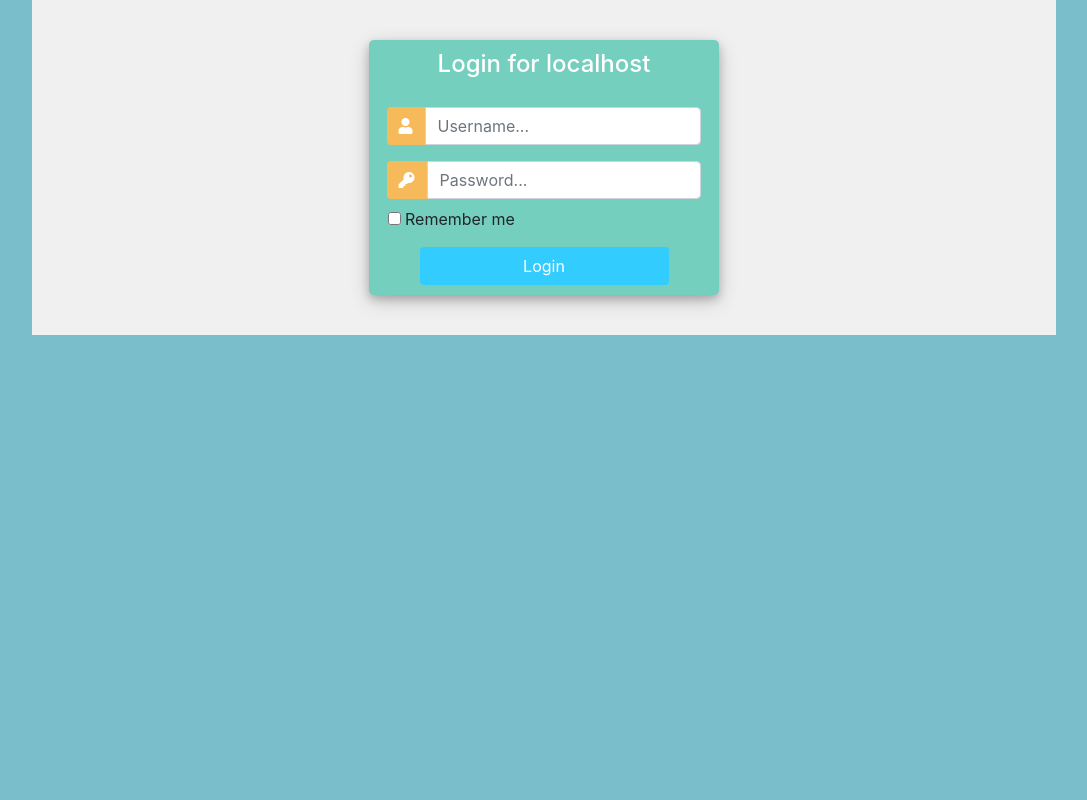
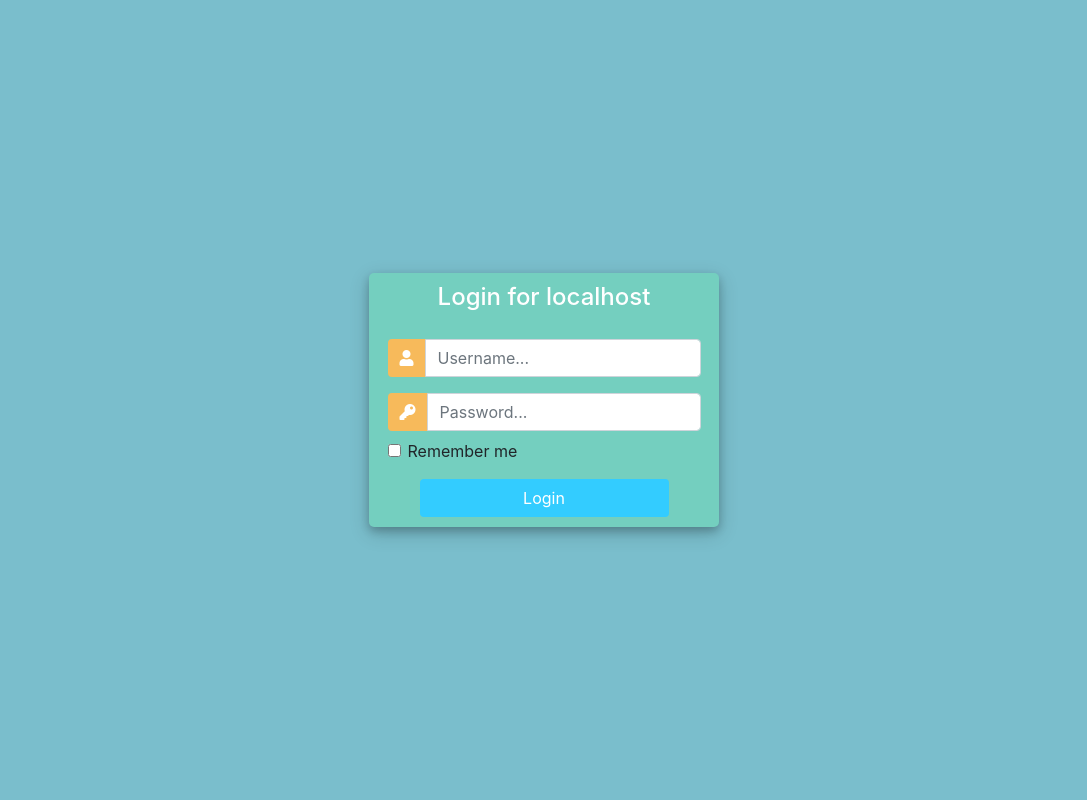
Before and after one commit to vijaya8118/scoruda81, a Django app: page /login in a window 1280 px wide. Shown: the whole page, without its empty margins (96-1183 px from the left). Run offline with Django 5.2, Linux system fonts and the light colour scheme; parts of the project's set-up code (start-up, migrations or seed data) failed here and were passed over; some libraries are stand-ins or nearby versions.

Commit message:
Update login.html

```diff
--- a/scoapp/templates/login.html
+++ b/scoapp/templates/login.html
@@ -1,15 +1,15 @@
 <!DOCTYPE html>
-<html>
+<html lang="en">
+<head>
+    <meta charset="UTF-8">
+    <title>Login</title>
 
-<head>
-	<title>Login</title>
-	<link rel="stylesheet" href="https://stackpath.bootstrapcdn.com/bootstrap/4.1.3/css/bootstrap.min.css" integrity="sha384-MCw98/SFnGE8fJT3GXwEOngsV7Zt27NXFoaoApmYm81iuXoPkFOJwJ8ERdknLPMO" crossorigin="anonymous">
-	<script src="https://ajax.googleapis.com/ajax/libs/jquery/3.3.1/jquery.min.js"></script>
-	<link rel="stylesheet" href="https://use.fontawesome.com/releases/v5.6.1/css/all.css" integrity="sha384-gfdkjb5BdAXd+lj+gudLWI+BXq4IuLW5IT+brZEZsLFm++aCMlF1V92rMkPaX4PP" crossorigin="anonymous">
+    <!-- Bootstrap and FontAwesome -->
+    <link rel="stylesheet" href="https://stackpath.bootstrapcdn.com/bootstrap/4.1.3/css/bootstrap.min.css" crossorigin="anonymous">
+    <link rel="stylesheet" href="https://use.fontawesome.com/releases/v5.6.1/css/all.css" crossorigin="anonymous">
 
     <style>
-		body,
-		html {
+        body, html {
             margin: 0;
             padding: 0;
             height: 100%;
@@ -17,38 +17,26 @@
         }
         .user_card {
             width: 350px;
-			margin-top: auto;
-			margin-bottom: auto;
+            margin: auto;
             background: #74cfbf;
-			position: relative;
             display: flex;
-			justify-content: center;
             flex-direction: column;
             padding: 10px;
-			box-shadow: 0 4px 8px 0 rgba(0, 0, 0, 0.2), 0 6px 20px 0 rgba(0, 0, 0, 0.19);
-			-webkit-box-shadow: 0 4px 8px 0 rgba(0, 0, 0, 0.2), 0 6px 20px 0 rgba(0, 0, 0, 0.19);
-			-moz-box-shadow: 0 4px 8px 0 rgba(0, 0, 0, 0.2), 0 6px 20px 0 rgba(0, 0, 0, 0.19);
+            box-shadow: 0 4px 8px rgba(0,0,0,0.2), 0 6px 20px rgba(0,0,0,0.19);
             border-radius: 5px;
         }
-
         .form_container {
             margin-top: 20px;
         }
-
         #form-title {
             color: #fff;
             text-align: center;
             font-size: 1.5rem;
         }
-
         .login_btn {
             width: 100%;
             background: #33ccff !important;
             color: white !important;
-		}
-		.login_btn:focus {
-			box-shadow: none !important;
-			outline: 0px !important;
         }
         .login_container {
             padding: 0 2rem;
@@ -56,89 +44,62 @@
         .input-group-text {
             background: #f7ba5b !important;
             color: white !important;
-			border: 0 !important;
-			border-radius: 0.25rem 0 0 0.25rem !important;
+            border: none !important;
         }
-		.input_user,
-		.input_pass:focus {
+        .input_user, .input_pass {
             box-shadow: none !important;
-			outline: 0px !important;
+            outline: 0 !important;
         }
-
         #messages {
             background-color: grey;
             color: #fff;
             padding: 10px;
             margin-top: 10px;
-		}
-
-		.container {
-			width: 80%;
-			margin: 0 auto;
-			padding: 20px;
-			background-color: #f0f0f0;
-		}
-
-		@media screen and (max-width: 768px) {
-			.container {
-				width: 90%;
-			}
-		}
-
-		@media screen and (max-width: 576px) {
-			.container {
-				width: 100%;
-			}
+            text-align: center;
         }
     </style>
-<script>
-    const csrftoken = document.querySelector('[name=csrfmiddlewaretoken]').value;
-</script>
 </head>
 <body>
-    <div class="container">
-	<div class="container h-100">
-		<div class="d-flex justify-content-center h-100">
+    <div class="container h-100 d-flex justify-content-center align-items-center">
         <div class="user_card">
             <div class="d-flex justify-content-center">
-					<h3 id="form-title">Login for <span id="current-url"></span></h3> <!-- Dynamic domain name here -->
+                <h3 id="form-title">Login for <span id="current-url"></span></h3>
             </div>
             <div class="d-flex justify-content-center form_container">
-					<form method="POST" action="">{% csrf_token %}  <!-- Post method remains unchanged -->
+                <form method="POST" action="">
+                    {% csrf_token %}
                     <div class="input-group mb-3">
-							<div class="input-group-append">
+                        <div class="input-group-prepend">
                             <span class="input-group-text"><i class="fas fa-user"></i></span>
                         </div>
-							<input type="text" name="username" placeholder="Username..." class="form-control">
+                        <input type="text" name="username" placeholder="Username..." class="form-control" required>
                     </div>
                     <div class="input-group mb-2">
-							<div class="input-group-append">
+                        <div class="input-group-prepend">
                             <span class="input-group-text"><i class="fas fa-key"></i></span>
                         </div>
-								<input type="password" name="password" placeholder="Password..." class="form-control" >
+                        <input type="password" name="password" placeholder="Password..." class="form-control" required>
                     </div>
-						<input type="checkbox" name="remember_me"> Remember me<br>
-
+                    <div class="form-group form-check">
+                        <input type="checkbox" class="form-check-input" name="remember_me">
+                        <label class="form-check-label">Remember me</label>
+                    </div>
                     <div class="d-flex justify-content-center mt-3 login_container">
-
                         <input class="btn login_btn" type="submit" value="Login">
                     </div>
                 </form>
             </div>
+            {% if messages %}
                 {% for message in messages %}
-					<p id="messages"> {{message}}</p>
+                    <p id="messages">{{ message }}</p>
                 {% endfor %}
-			</div>
-		</div>
+            {% endif %}
         </div>
     </div>
 
-    <!-- JavaScript to extract and display the domain name -->
+    <!-- Dynamic Domain Display -->
     <script>
-        // Extract the domain name without the full URL
-        const currentUrl = window.location.hostname;  // This gets only the domain (e.g., example.com)
-        document.getElementById("current-url").textContent = currentUrl;  // Display it in the "Login for <domain>" part
+        document.getElementById("current-url").textContent = window.location.hostname;
     </script>
-
 </body>
 </html>
```
Lines whose indentation alone changed are shown as unchanged.
